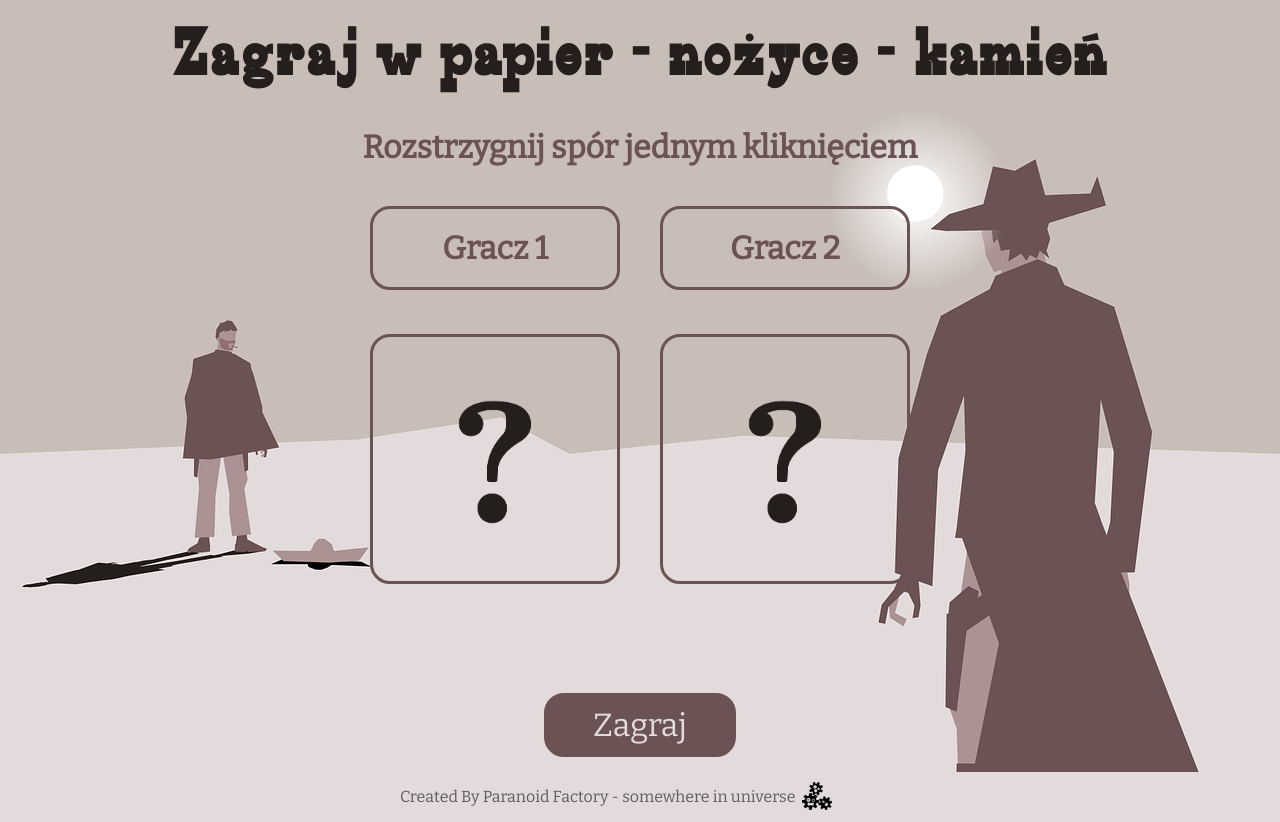
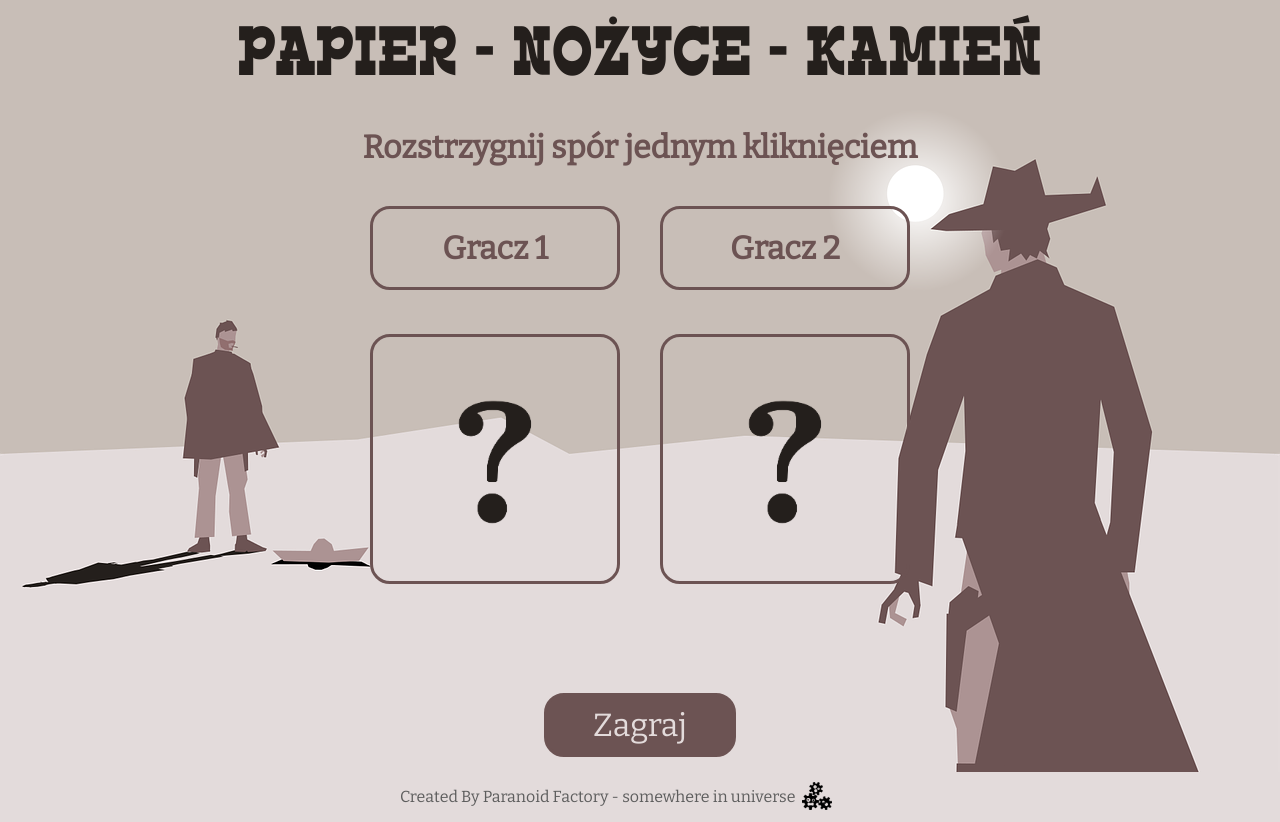
Before and after one commit to KrzysiekKuczma/Papier_nozyce_kamien, a plain HTML site: page index.html in a window 1280 px wide. Drawn offline with nearby package versions, Linux system fonts and the light colour scheme.

Commit message:
Poprawiony nagłówek

```diff
--- a/css/style.css
+++ b/css/style.css
@@ -28,7 +28,7 @@ header {
   background-color: #c8beb7;
   font-size: 2em;
   letter-spacing: 3px;
-
+  text-transform: uppercase;
 }
 header h1{
   margin: 15px auto;
--- a/index.html
+++ b/index.html
@@ -9,7 +9,7 @@
   <body>
     <header>
       <div class="container">
-        <h1>Zagraj w papier - nożyce - kamień</h1>
+        <h1>papier - nożyce - kamień</h1>
       </div>
     </header>
     <main>
```
